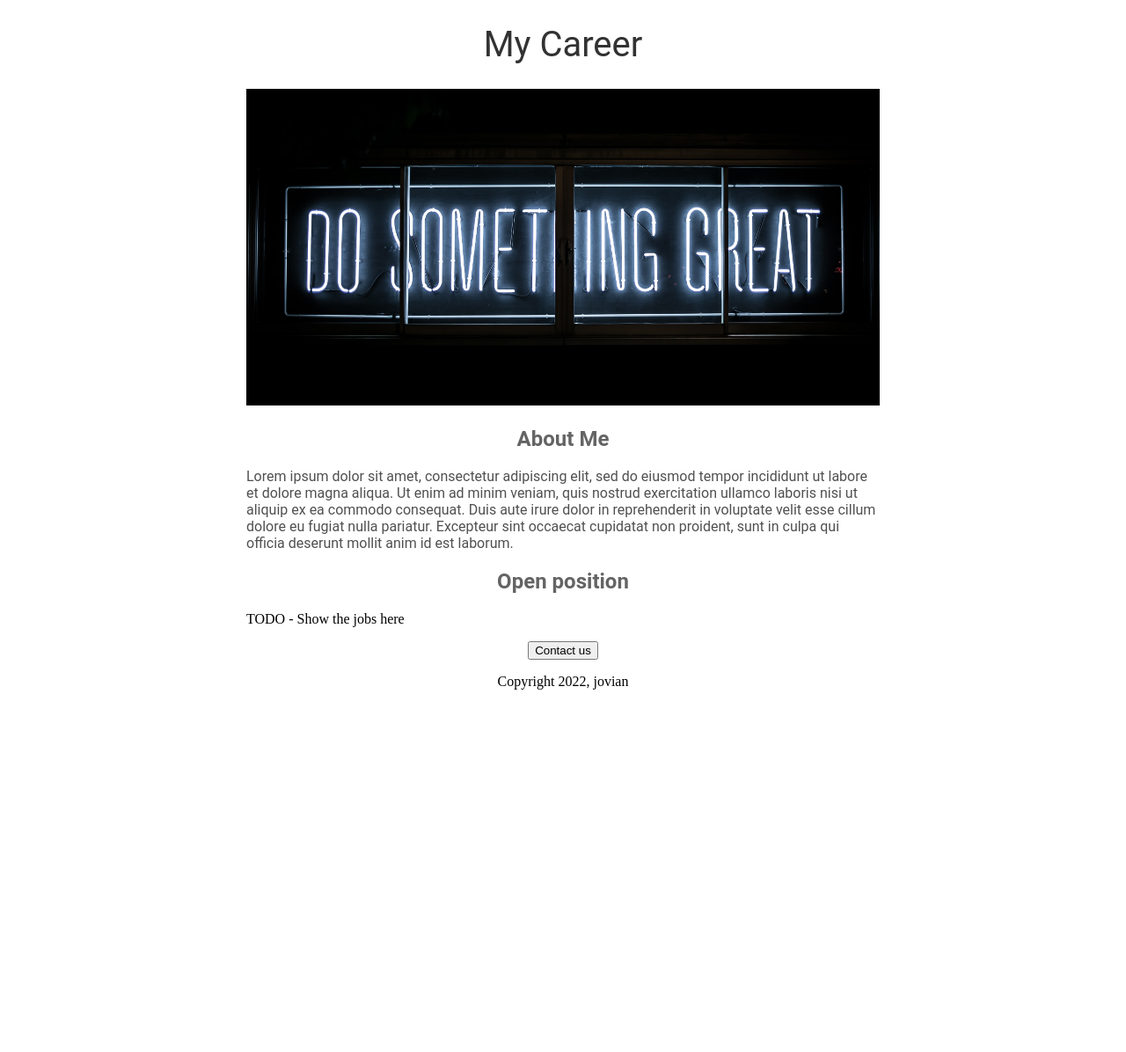
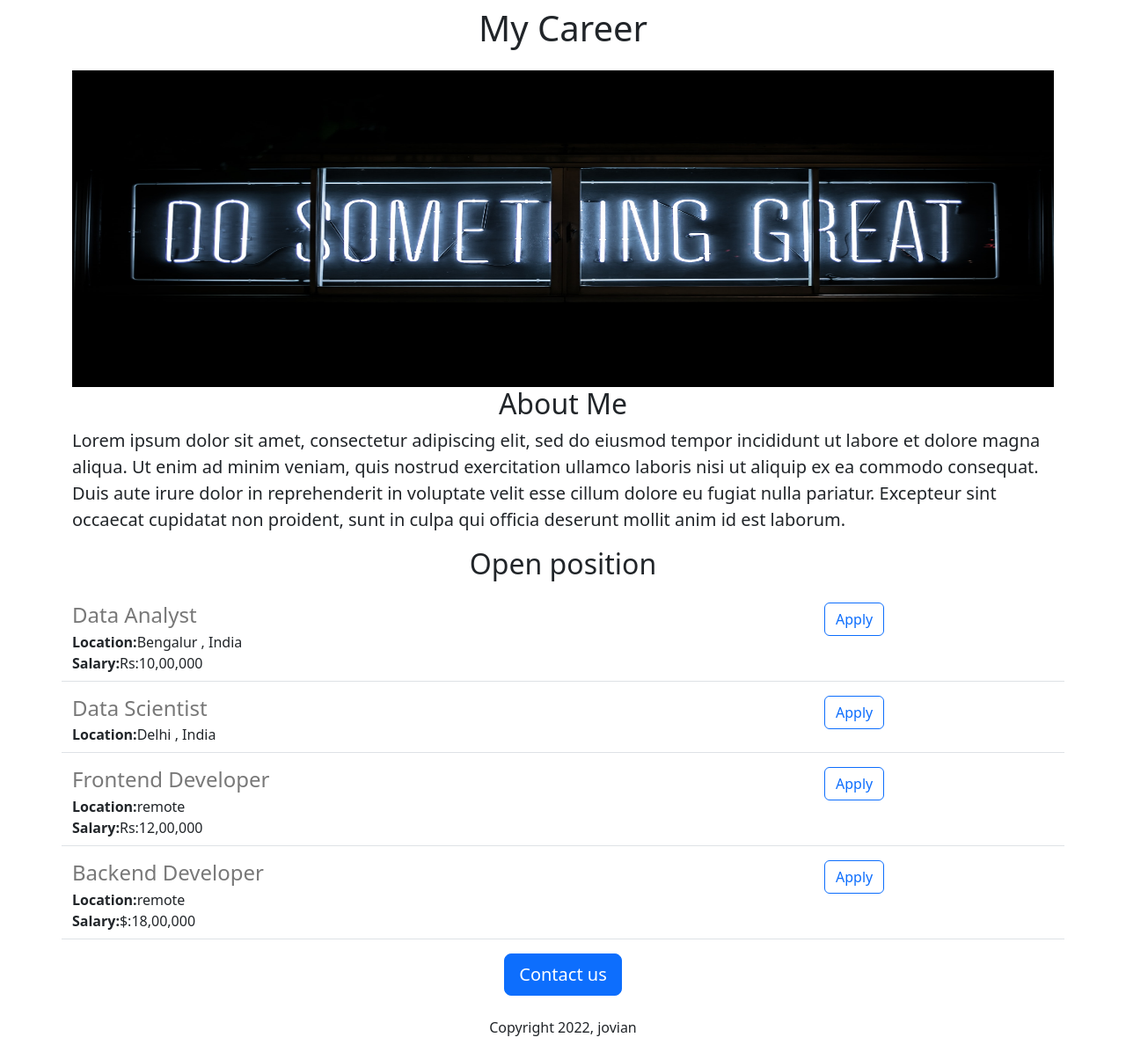
Before and after one commit to vishagan04/my-careers-website, a Flask app: page / in a window 1280 px wide. Shown: the whole page at 88% size. Before the commit the page ends 784 px from the top, so only its background shows below. Run offline with Flask 2, Linux system fonts and the light colour scheme.

Commit message:
added dynamic data

```diff
--- a/main.py
+++ b/main.py
@@ -1,11 +1,43 @@
-from flask import Flask , render_template
+from flask import Flask , render_template , jsonify
 
 app = Flask(__name__)
+
+JOBS=[
+  {
+    'id' : '1',
+    'title':'Data Analyst',
+    'location':'Bengalur , India',
+    'salary':'Rs:10,00,000'
+  },
+  {
+    'id' : '2',
+    'title':'Data Scientist',
+    'location':'Delhi , India',
+
+  },
+  {
+    'id' : '3',
+    'title':'Frontend Developer',
+    'location':'remote',
+    'salary':'Rs:12,00,000'
+  },
+  {
+    'id' : '4',
+    'title':'Backend Developer',
+    'location':'remote',
+    'salary':'$:18,00,000'
+  }
+]
 
 @app.route("/")
 
 def hello_world():
-    return render_template('home.html')
+    return render_template('home.html',jobs=JOBS)
+
+
+@app.route("/jobs")
+def list_jobs():
+  return jsonify(JOBS)
 
 if __name__ == "__main__":
   app.run(host='0.0.0.0', debug = True)
--- a/templates/home.html
+++ b/templates/home.html
@@ -2,49 +2,33 @@
 <html>
   <head>
     <title>jovian careers</title>
+    <meta charset="utf-8">
+    <meta name="viewport" content="width=device-width, initial-scale=1">
+      <link href="https://cdn.jsdelivr.net/npm/bootstrap@5.3.0-alpha1/dist/css/bootstrap.min.css" rel="stylesheet" integrity="sha384-GLhlTQ8iRABdZLl6O3oVMWSktQOp6b7In1Zl3/Jr59b6EGGoI1aFkw7cmDA6j6gD" crossorigin="anonymous">
     <style>
-      h1{
-        font-size:40px;
-        font-family:Roboto;
-        font-weight:normal;
-        color:rgb(50,50,50);
-        text-align:center;
-      }
       #banner{
-        width: 100%;
         height: 360px;
-        object-fit:cover;
-      }
-      h2{
-        font-family:Roboto;
-        font: size; 32px;
-        color:rgb(100,100,100);
-        text-align:center;
-        font: weight normal;
-      }
-      .bodytext{
-        font-family:Roboto;
-        color:rgb(80,80,80);
-      }
-      #container{
-        max-width: 720px;
-        margin:0 auto;
+        width:100%;
       }
     </style>
   </head>
   <body>
-    <div id="container">
-   <h1>My Career</h1>
+    <div class="container">
+   <h1 class="text-center mt-2 mb-2 mb-4">My Career</h1>
     <img id="banner" src="https://my-careers-website-1.vishagan04.repl.co/static/banner.jpeg" height="320">
-      <h2>About Me</h2>
-      <p class="bodytext">
+      <h2 class="text-center">About Me</h2>
+      <p class="lead">
         Lorem ipsum dolor sit amet, consectetur adipiscing elit, sed do eiusmod tempor incididunt ut labore et dolore magna aliqua. Ut enim ad minim veniam, quis nostrud exercitation ullamco laboris nisi ut aliquip ex ea commodo consequat. Duis aute irure dolor in reprehenderit in voluptate velit esse cillum dolore eu fugiat nulla pariatur. Excepteur sint occaecat cupidatat non proident, sunt in culpa qui officia deserunt mollit anim id est laborum.
       </p>
-      <h2>Open position</h2>
-      <p>TODO - Show the jobs here</p>
-      <div style="text-align: center;">
-      <button>Contact us</button>
-        <p>Copyright 2022, jovian</p>
+      <h2 class="text-center mt-2 mb-4">Open position</h2>
+      <div >
+        {% for job in jobs %}
+       {% include 'jobitem.html'%}
+        {% endfor %}
+      </div>
+      <div class="text-center">
+      <button class="btn btn-primary btn-lg">Contact us</button>
+        <p class="mt-4">Copyright 2022, jovian</p>
       </div>
     </div>
   </body>
--- /dev/null
+++ b/templates/jobitem.html
@@ -0,0 +1,18 @@
+ <div class="border-bottom row" style="margin-bottom:16px;padding-bottom:8px">
+   <div class="col-9">
+      <h4 style="color:rgb(120,120,120);margin-bottom:4px;">
+        {{job['title']}}
+      </h4>
+        <div>
+        <b>Location:</b>{{job['location']}}
+        </div>
+      {% if 'salary' in job %}
+        <div>
+          <b>Salary:</b>{{job['salary']}}
+        </div>
+      {% endif %}
+   </div>
+   <div class="col-3">
+   <button type="button" class="btn btn-outline-primary">Apply</button>
+  </div>
+</div>
```
